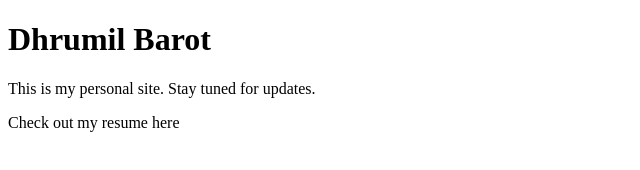
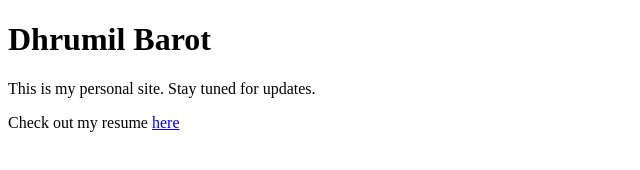
Before and after one commit to drewbarot/drewbarot.github.io, a plain HTML site: page index.html in a window 1280 px wide. Shown: the full height of the page, 0-640 px from the left. Drawn offline with Linux system fonts and the light colour scheme.

Commit message:
Update index.html

```diff
--- a/index.html
+++ b/index.html
@@ -3,6 +3,6 @@
 <body>
 <h1>Dhrumil Barot</h1>
 <p>This is my personal site. Stay tuned for updates.</p>
-<p>Check out my resume <a= href="DrewBarot_Resume"> here</a> </p>
+<p>Check out my resume <a href="DrewBarot_Resume"> here</a> </p>
 </body>
 </html>
```
